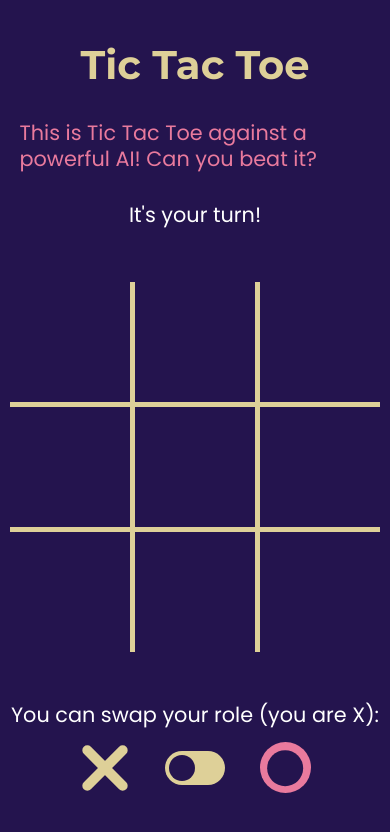
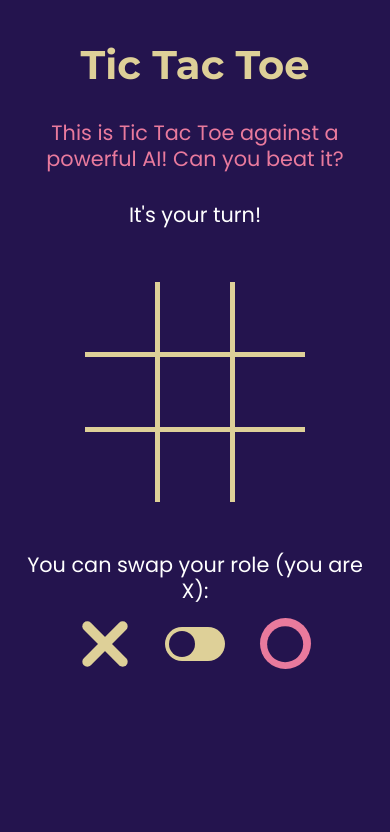
Before and after one commit to gnoya/tic-tac-toe, a React (Create React App) app: page / in a window 390 px wide. Shown: the top 832 px of the page. Built offline with nearby package versions, Linux system fonts and the light colour scheme.

Commit message:
Responsive: page and board components are now fully responsive

```diff
--- a/src/components/board-tile/board-tile.component.module.css
+++ b/src/components/board-tile/board-tile.component.module.css
@@ -8,10 +8,11 @@
   background-color: var(--background);
 }
 
-.inBoard {
+.container.inBoard {
   width: 120px;
   height: 120px;
   padding: 10%;
+  cursor: pointer;
 }
 
 .X.inBoard {
@@ -86,3 +87,23 @@
     transform: scale(1);
   }
 }
+
+@media screen and (max-width: 450px) {
+  .container.inBoard {
+    width: 70px;
+    height: 70px;
+    padding: 0px;
+  }
+
+  .X.inBoard {
+    width: 60px;
+    height: 60px;
+    padding-top: 35px;
+    margin: auto;
+  }
+
+  .O.inBoard {
+    width: 50px;
+    height: 50px;
+  }
+}
--- a/src/pages/game/game.page.module.css
+++ b/src/pages/game/game.page.module.css
@@ -6,6 +6,12 @@
   gap: 30px 0;
   width: 90%;
   max-width: 1400px;
-  margin: 40px auto 0;
-  height: calc(100vh-50px);
+  margin: 40px auto 40px;
+  height: calc(100vh-40px);
 }
+
+@media screen and (max-width: 700px) {
+  .container p {
+    text-align: center;
+  }
+}
```
